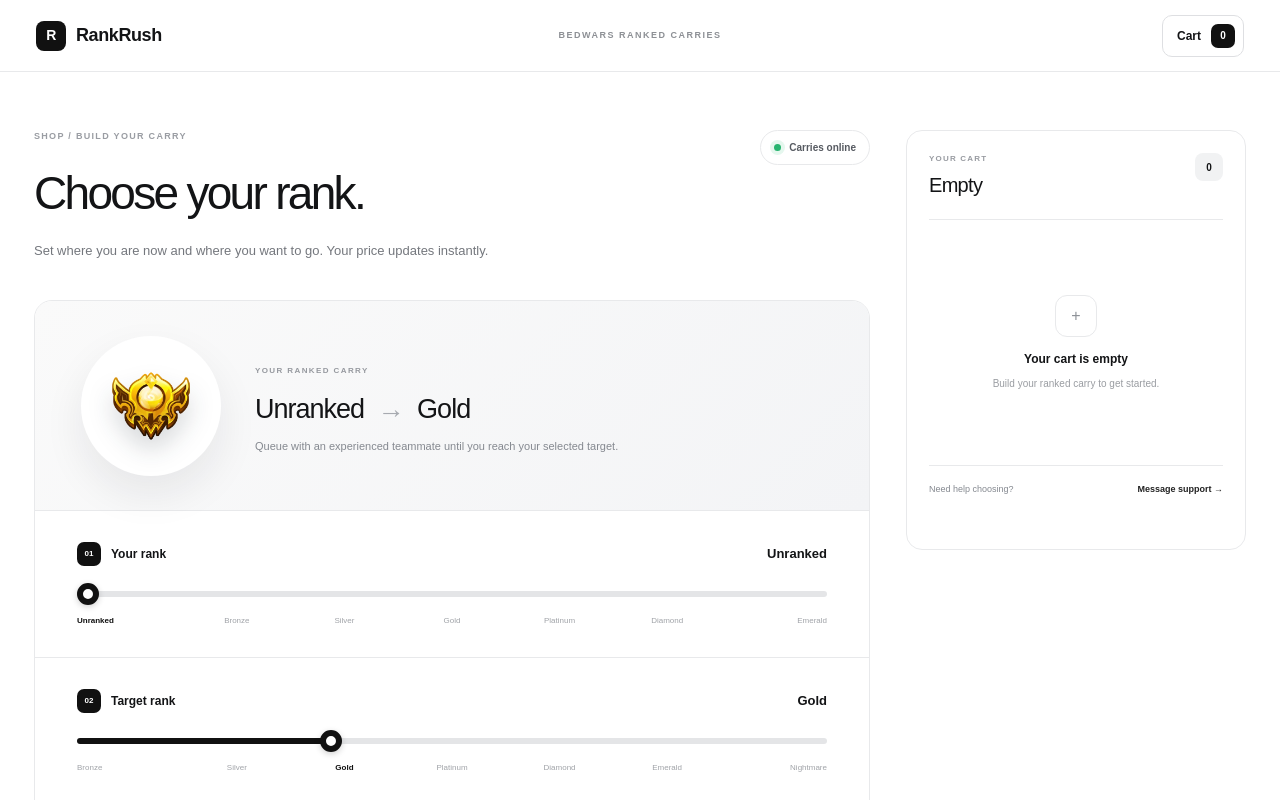
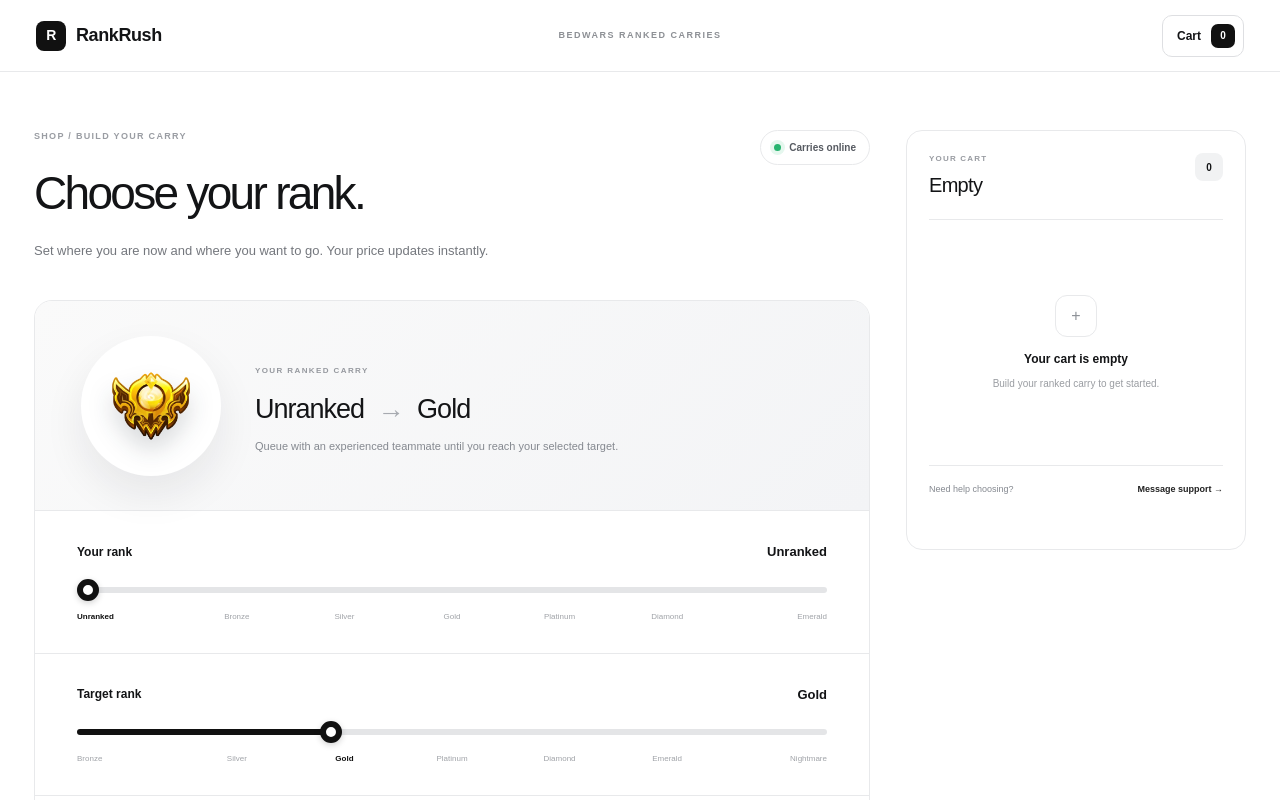
Before and after one commit to hudson-kung/Roblox-Shop, a Next.js app: page / in a window 1280 px wide. Shown: the top 800 px of the page. Built offline with nearby package versions, Linux system fonts and the light colour scheme.

Commit message:
Remove slider number badges

```diff
--- a/app/page.tsx
+++ b/app/page.tsx
@@ -73,7 +73,7 @@ export default function Shop() {
             </div>
 
             <div className="slider-section">
-              <div className="slider-heading"><div><span>01</span><p>Your rank</p></div><strong>{ranks[yourRank].name}</strong></div>
+              <div className="slider-heading"><div><p>Your rank</p></div><strong>{ranks[yourRank].name}</strong></div>
               <input
                 className="rank-slider"
                 type="range"
@@ -89,7 +89,7 @@ export default function Shop() {
             </div>
 
             <div className="slider-section">
-              <div className="slider-heading"><div><span>02</span><p>Target rank</p></div><strong>{ranks[targetRank].name}</strong></div>
+              <div className="slider-heading"><div><p>Target rank</p></div><strong>{ranks[targetRank].name}</strong></div>
               <input
                 className="rank-slider"
                 type="range"
```
